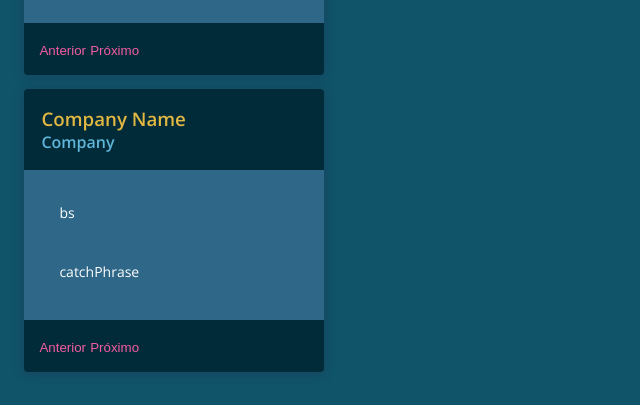
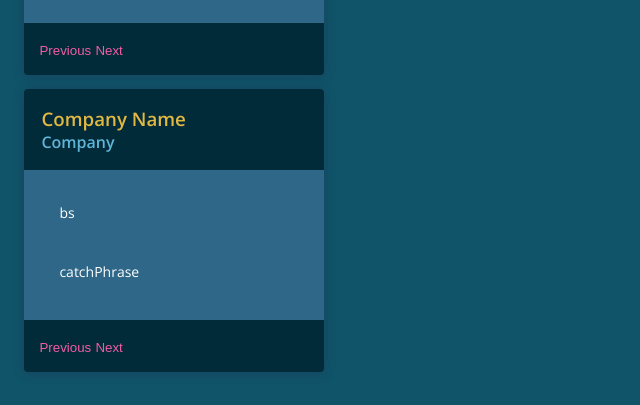
Before and after one commit to ac-gomes/purejs, a plain HTML site: page index.html in a window 1280 px wide. Shown: the part 224-629 px from the top of the page, 0-640 px from the left. Drawn offline with nearby package versions, Linux system fonts and the light colour scheme; no server answers.

Commit message:
text button to english

```diff
--- a/index.html
+++ b/index.html
@@ -28,8 +28,8 @@
       </div>
       <div class="bottomCard">
         <div class="actionsCard">
-          <button class="actions previous" >Anterior</button>
-          <button class="actions next" >Próximo</button>
+          <button class="actions previous" >Previous</button>
+          <button class="actions next" >Next</button>
         </div>
       </div>
     </div>
@@ -46,8 +46,8 @@
       </div>
       <div class="bottomCard">
         <div class="actionsCard">
-          <button class="actions previous">Anterior</button>
-          <button class="actions next">Próximo</button>
+          <button class="actions previous">Previous</button>
+          <button class="actions next">Next</button>
         </div>
       </div>
     </div>
--- a/js/crads.js
+++ b/js/crads.js
@@ -7,7 +7,7 @@ const cards = (
   company
 ) => {
 
-  [...cardsElements].map(({id }) =>{
+  [...cardsElements].map(({id}) =>{
     if (id== 'address'){
       [...addressInput].map(input => {
         switch (input.id) {
--- a/js/loadData.js
+++ b/js/loadData.js
@@ -1,5 +1,6 @@
 const loadDataTable = async (data, table) =>{
   let userData = await data;
+
   for (let user of userData){
   let row = `
         <tr class="tr-rows">
--- a/js/main.js
+++ b/js/main.js
@@ -15,7 +15,6 @@ const btnNexPrevious = document.querySelectorAll('.actions');
 
 //Initialize
 (async () => {
-
   let data = await getUsers(url);
   let [{username, address, company}] = data;
 
```
Also changed, not shown: js/buttons.js (+5 -5 lines).
